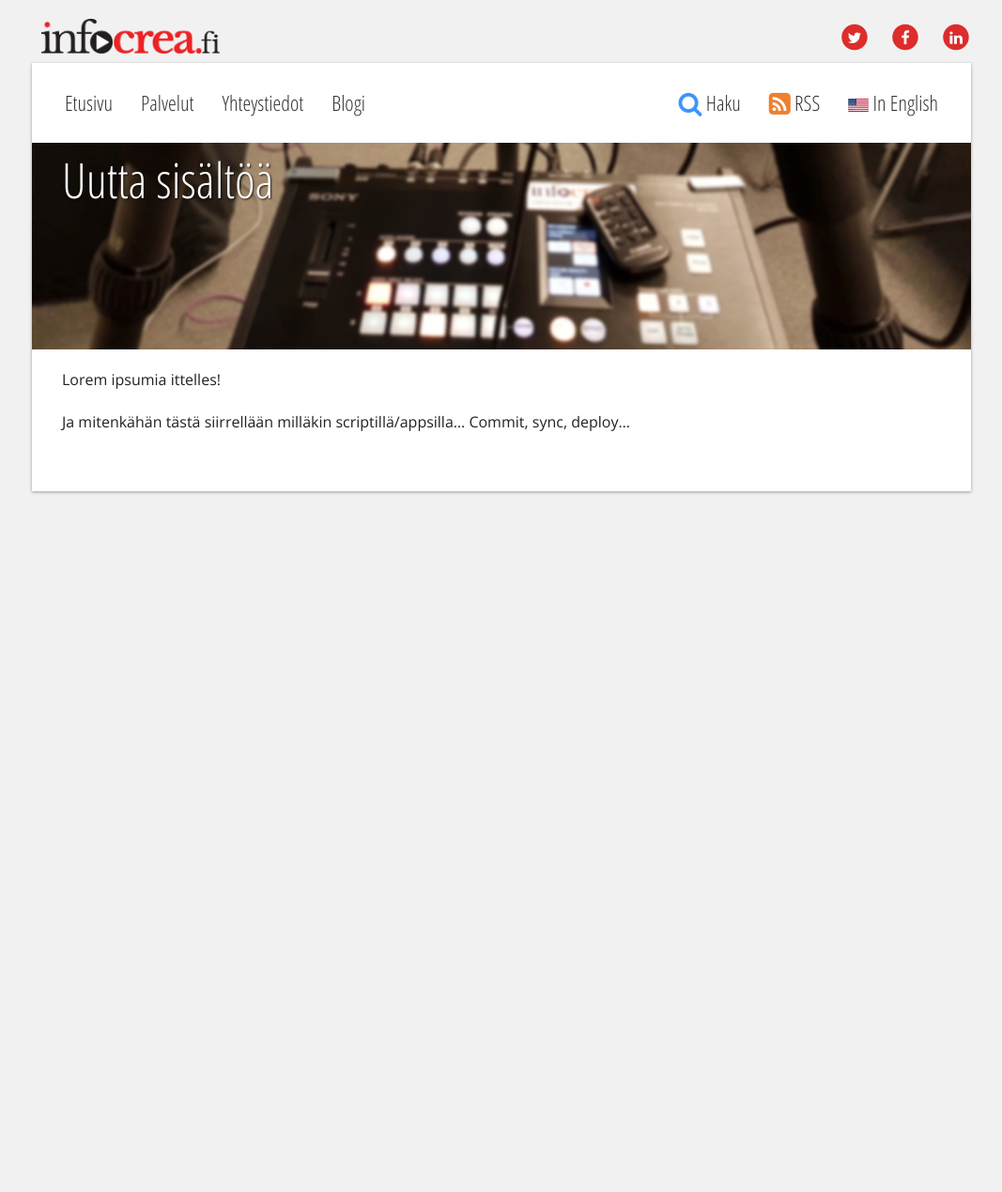
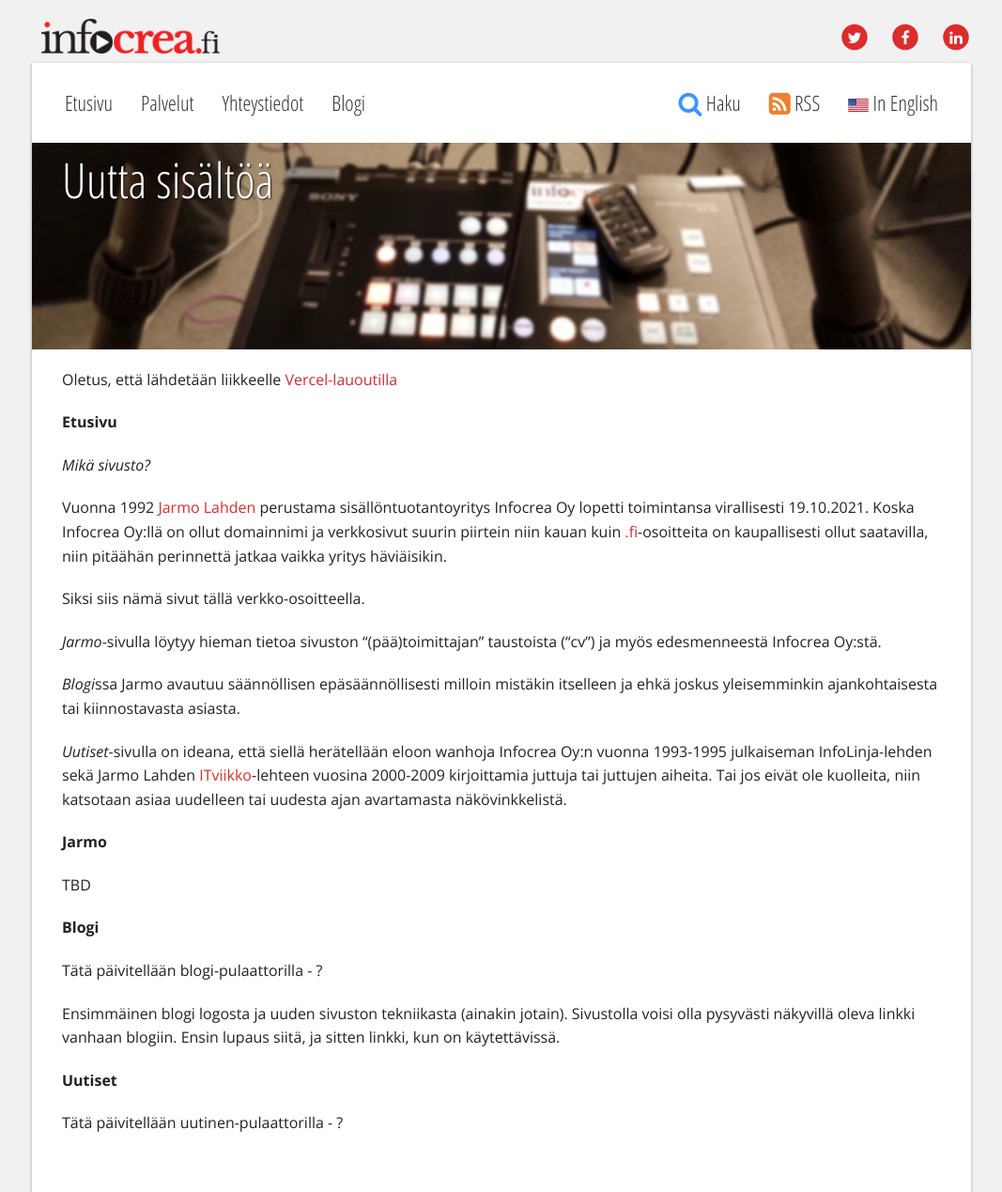
Before and after one commit to Pyppe/infocrea.fi, a Jekyll site: the page built from uutta-sisaltoa.md, in a window 1280 px wide. Shown: the whole page at 94% size, without its empty margins (106-1173 px from the left). Built offline with Jekyll 4.4.1, drawn with Linux system fonts in a browser that asks for light colours; before the commit the page ends 900 px from its top, so only the background shows below that.

Commit message:
uuttasisältöä-1

```diff
--- a/uutta-sisaltoa.md
+++ b/uutta-sisaltoa.md
@@ -5,6 +5,35 @@ permalink: /uutta-sisaltoa/
 title: "Uutta sisältöä"
 ---
 
-Lorem ipsumia ittelles!
+Oletus, että lähdetään liikkeelle [Vercel-lauoutilla](https://jarmolahti-fi.vercel.app/)
 
-Ja mitenkähän tästä siirrellään milläkin scriptillä/appsilla... Commit, sync, deploy...
+**Etusivu**
+
+*Mikä sivusto?*
+
+Vuonna 1992 [Jarmo Lahden](Jarmo) perustama sisällöntuotantoyritys Infocrea Oy lopetti toimintansa virallisesti 19.10.2021. Koska Infocrea Oy:llä on ollut domainnimi ja verkkosivut suurin piirtein niin kauan kuin [.fi](https://fi.wikipedia.org/wiki/.fi)-osoitteita on kaupallisesti ollut saatavilla, niin pitäähän perinnettä jatkaa vaikka yritys häviäisikin.
+
+Siksi siis nämä sivut tällä verkko-osoitteella.
+
+*Jarmo*-sivulla löytyy hieman tietoa sivuston "(pää)toimittajan" taustoista ("cv") ja myös edesmenneestä Infocrea Oy:stä.
+
+*Blogi*ssa Jarmo avautuu säännöllisen epäsäännöllisesti milloin mistäkin itselleen ja ehkä joskus yleisemminkin ajankohtaisesta tai kiinnostavasta asiasta.
+
+*Uutiset*-sivulla on ideana, että siellä herätellään eloon wanhoja Infocrea Oy:n vuonna 1993-1995 julkaiseman InfoLinja-lehden sekä Jarmo Lahden [ITviikko](https://fi.wikipedia.org/wiki/It-viikko)-lehteen vuosina 2000-2009 kirjoittamia juttuja tai juttujen aiheita. Tai jos eivät ole kuolleita, niin katsotaan asiaa uudelleen tai uudesta ajan avartamasta näkövinkkelistä.
+
+
+**Jarmo**
+
+TBD
+
+
+**Blogi**
+
+Tätä päivitellään blogi-pulaattorilla - ?
+
+Ensimmäinen blogi logosta ja uuden sivuston tekniikasta (ainakin jotain). Sivustolla voisi olla pysyvästi näkyvillä oleva linkki vanhaan blogiin. Ensin lupaus siitä, ja sitten linkki, kun on käytettävissä.
+
+
+**Uutiset**
+
+Tätä päivitellään uutinen-pulaattorilla - ?
```
